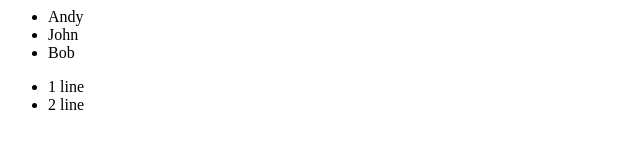
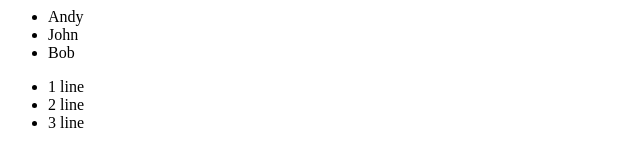
Before and after one commit to Teamandy/newGitTest, a plain HTML site: page index.html in a window 1280 px wide. Shown: the full height of the page, 0-640 px from the left. Drawn offline with Linux system fonts and the light colour scheme.

Commit message:
added a new line #3

```diff
--- a/index.html
+++ b/index.html
@@ -7,5 +7,6 @@
 	<ul>
 		<li>1 line</li>
 		<li>2 line</li>
+		<li>3 line</li>
 	</ul>
 </footer>
```
